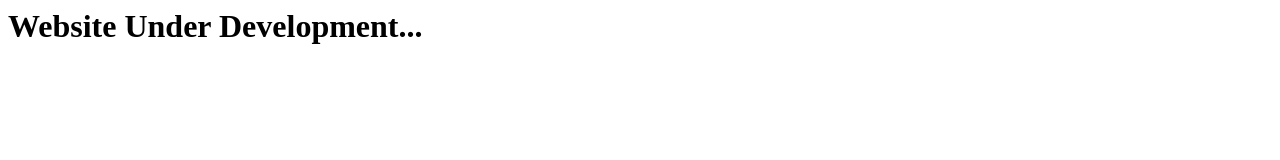
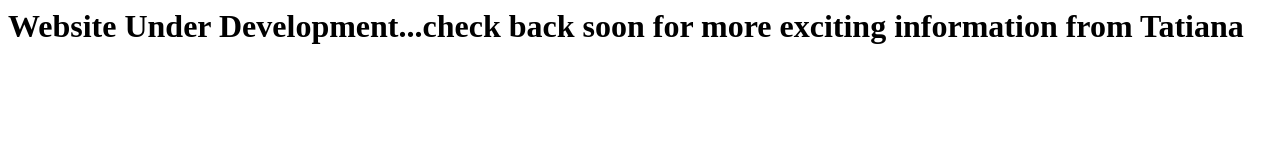
Before and after one commit to korbie/CentralAsiaImports, a plain HTML site: page index.html in a window 1280 px wide. Drawn offline with Linux system fonts and the light colour scheme.

Commit message:
Initial commit

```diff
--- a/index.html
+++ b/index.html
@@ -2,7 +2,7 @@
 <head></head>
 <body>
 <div>
-<h1>Website Under Development...</h1>
+<h1>Website Under Development...check back soon for more exciting information from Tatiana</h1>
 </div>
 </body>
 </html>
```
